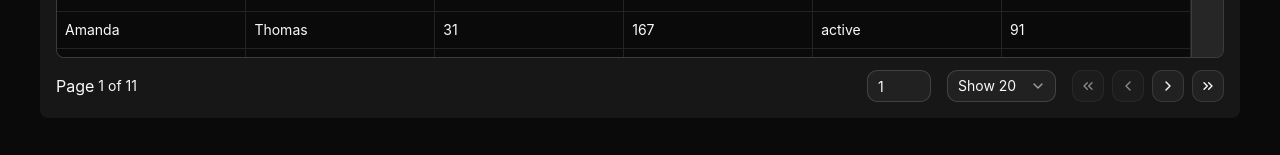
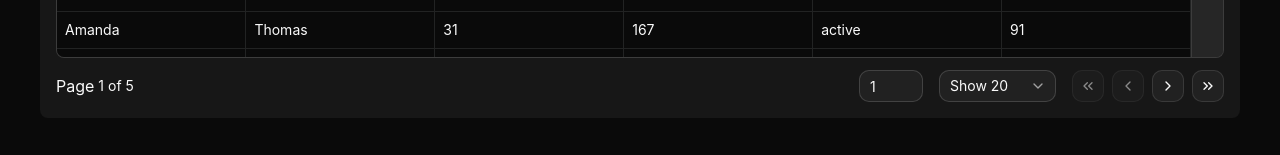
Before and after one commit to jsdev-robin/munza-x-data-grid, a React (Vite) app: page / in a window 1280 px wide. Shown: the part 685-840 px from the top of the page. Built offline with nearby package versions, Linux system fonts and the light colour scheme.

Commit message:
feat: add global pagination props

```diff
--- a/src/App.tsx
+++ b/src/App.tsx
@@ -1,4 +1,8 @@
-import type { ColumnDef } from '@tanstack/react-table';
+import type {
+  ColumnDef,
+  ColumnFiltersState,
+  PaginationState,
+} from '@tanstack/react-table';
 import React from 'react';
 import { Grid } from './core/Grid';
 import { dummyPeople, type Person } from './data/dummyData';
@@ -36,6 +40,17 @@ const App = () => {
     [],
   );
 
+  const [columnFilters, setColumnFilters] = React.useState<ColumnFiltersState>(
+    [],
+  );
+  const [pagination, setPagination] = React.useState<PaginationState>({
+    pageIndex: 0,
+    pageSize: 20,
+  });
+
+  console.log(columnFilters);
+  console.log(pagination);
+
   return (
     <section className="mun:py-10">
       <div className="mun:container mun:px-10 mun:inset-x-auto">
@@ -44,10 +59,14 @@ const App = () => {
             columns={columns}
             payload={{
               data: dummyPeople,
-              total: 50,
-              page: 1,
-              pageSize: 10,
+              total: 100,
             }}
+            state={{
+              columnFilters,
+              pagination,
+            }}
+            onColumnFiltersChange={setColumnFilters}
+            onPaginationChange={setPagination}
           />
         </div>
       </div>
--- a/src/components/pagination/index.tsx
+++ b/src/components/pagination/index.tsx
@@ -13,7 +13,7 @@ const Pagination = ({ pagination = [] }: { pagination: number[] }) => {
   const { table } = useGrid();
 
   return (
-    <div className="mun:flex mun:items-center mun:justify-between">
+    <div className="mun:flex mun:items-center mun:justify-between mun:flex-wrap">
       <span className="mun:flex mun:items-center mun:gap-1">
         <span className="mum:text-xs">Page</span>
         <span className="mun:text-sm">
@@ -21,7 +21,7 @@ const Pagination = ({ pagination = [] }: { pagination: number[] }) => {
           {table.getPageCount().toLocaleString()}
         </span>
       </span>
-      <div className="mun:flex mun:items-center mun:gap-4">
+      <div className="mun:flex mun:items-center mun:gap-4 mun:flex-wrap">
         <Input
           type="number"
           className="mun:w-16"
--- a/src/contexts/GridContext.tsx
+++ b/src/contexts/GridContext.tsx
@@ -3,10 +3,14 @@
 
 import {
   getCoreRowModel,
+  getPaginationRowModel,
   useReactTable,
   type ColumnDef,
   type ColumnFiltersState,
+  type OnChangeFn,
+  type PaginationState,
   type Table,
+  type TableState,
 } from '@tanstack/react-table';
 import React, { createContext, useMemo, useRef } from 'react';
 import useSyncScroll from '../hooks/useSyncScroll';
@@ -29,29 +33,33 @@ interface GridContextProviderProps<T> {
   payload?: {
     data: T[];
     total: number;
-    page: number;
-    pageSize: number;
   };
   columns: ColumnDef<T>[];
+  state?: Partial<TableState>;
+  onColumnFiltersChange?: OnChangeFn<ColumnFiltersState>;
+  onPaginationChange?: OnChangeFn<PaginationState>;
+  manualPagination?: boolean;
 }
 
 export const GridContextProvider = <T,>({
   children,
   payload,
   columns,
+  state,
+  onColumnFiltersChange,
+  onPaginationChange,
+  manualPagination = false,
 }: GridContextProviderProps<T>) => {
-  const [columnFilters, setColumnFilters] = React.useState<ColumnFiltersState>(
-    [],
-  );
-
   const table = useReactTable({
     data: payload?.data ?? [],
     columns,
-    state: {
-      columnFilters,
-    },
-    onColumnFiltersChange: setColumnFilters,
+    state: state,
+    onColumnFiltersChange: onColumnFiltersChange,
     getCoreRowModel: getCoreRowModel(),
+    getPaginationRowModel: getPaginationRowModel(),
+    onPaginationChange: onPaginationChange,
+    manualPagination: manualPagination,
+    rowCount: payload?.total,
     debugTable: true,
     debugHeaders: true,
     debugColumns: false,
--- a/src/core/Grid.tsx
+++ b/src/core/Grid.tsx
@@ -7,9 +7,21 @@ import { GridContextProvider } from '../contexts/GridContext';
 import '../index.css';
 import type { GridProps } from '../types';
 
-const Grid = <T,>({ columns, payload }: GridProps<T>) => {
+const Grid = <T,>({
+  columns,
+  payload,
+  state,
+  onColumnFiltersChange,
+  onPaginationChange,
+}: GridProps<T>) => {
   return (
-    <GridContextProvider payload={payload} columns={columns}>
+    <GridContextProvider
+      payload={payload}
+      columns={columns}
+      state={state}
+      onColumnFiltersChange={onColumnFiltersChange}
+      onPaginationChange={onPaginationChange}
+    >
       <div className="mun:flex mun:flex-col mun:gap-3">
         <div className="mun:flex mun:bg-muted mun:rounded-md mun:overflow-hidden mun:border mun:border-border">
           <div className="mun:overflow-hidden mun:flex-1">
@@ -17,7 +29,12 @@ const Grid = <T,>({ columns, payload }: GridProps<T>) => {
           </div>
           <Toolbar />
         </div>
-        <Pagination pagination={[20, 30, 40, 50, 60, 70, 80, 90, 100]} />
+        <Pagination
+          pagination={[
+            20, 30, 40, 50, 60, 70, 80, 90, 100, 200, 300, 400, 500, 600, 700,
+            800, 900, 1000,
+          ]}
+        />
       </div>
     </GridContextProvider>
   );
--- a/src/index.ts
+++ b/src/index.ts
@@ -1,4 +1,8 @@
-import type { ColumnDef, ColumnFiltersState } from '@tanstack/react-table';
+import type {
+  ColumnDef,
+  ColumnFiltersState,
+  PaginationState,
+} from '@tanstack/react-table';
 
 export { Grid } from './core/Grid';
-export type { ColumnDef, ColumnFiltersState };
+export type { ColumnDef, ColumnFiltersState, PaginationState };
```
Also changed, not shown: src/types/index.d.ts (+12 -3 lines).
